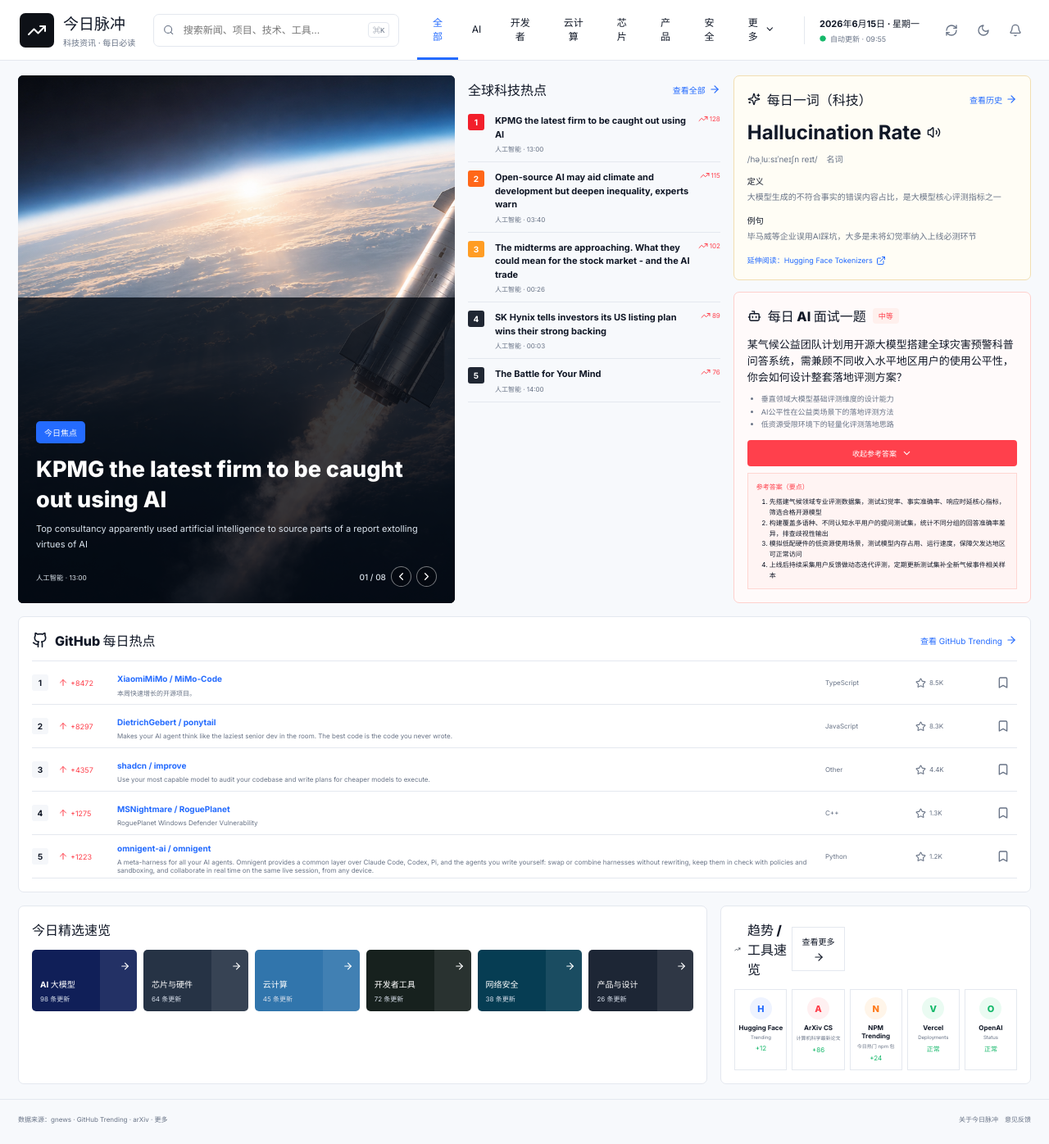
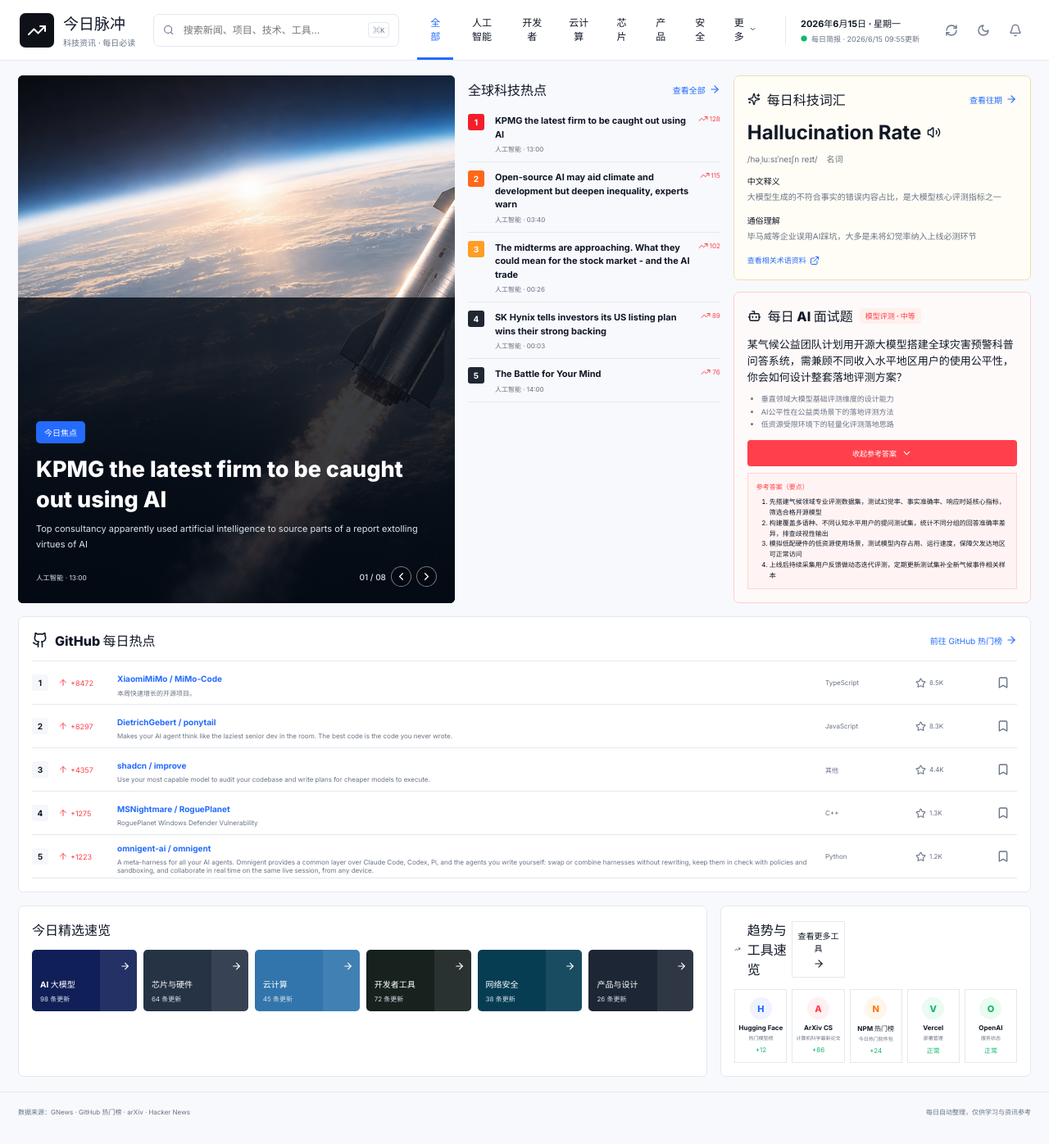
Before and after one commit to Frank-debug666/today-pulse, a React (Vite) app: page / in a window 1280 px wide. Shown: the whole page at 82% size. Built offline with nearby package versions, Linux system fonts and the light colour scheme.

Commit message:
Improve Chinese localization

```diff
--- a/src/App.jsx
+++ b/src/App.jsx
@@ -51,16 +51,29 @@
 ];
 
 const quickTools = [
-  ["Hugging Face", "Trending", "+12", "blue", "https://huggingface.co/models?sort=trending"],
+  ["Hugging Face", "热门模型榜", "+12", "blue", "https://huggingface.co/models?sort=trending"],
   ["ArXiv CS", "计算机科学最新论文", "+86", "red", "https://arxiv.org/list/cs/new"],
-  ["NPM Trending", "今日热门 npm 包", "+24", "orange", "https://www.npmjs.com/"],
-  ["Vercel", "Deployments", "正常", "green", "https://vercel.com/dashboard"],
-  ["OpenAI", "Status", "正常", "green", "https://status.openai.com/"],
+  ["NPM 热门榜", "今日热门软件包", "+24", "orange", "https://www.npmjs.com/"],
+  ["Vercel", "部署管理", "正常", "green", "https://vercel.com/dashboard"],
+  ["OpenAI", "服务状态", "正常", "green", "https://status.openai.com/"],
 ];
 
 function clean(value, fallback = "") {
   if (!value || /[锟斤拷鈥藞瑟]/.test(String(value))) return fallback;
   return value;
+}
+
+function localizeLanguage(language) {
+  return language === "Other" ? "其他" : language;
+}
+
+function formatUpdateTime(value) {
+  if (!value) return "等待首次更新";
+  const date = new Date(value);
+  const today = new Intl.DateTimeFormat("zh-CN", { timeZone: "Asia/Shanghai", dateStyle: "short" }).format(new Date());
+  const target = new Intl.DateTimeFormat("zh-CN", { timeZone: "Asia/Shanghai", dateStyle: "short" }).format(date);
+  const time = date.toLocaleTimeString("zh-CN", { hour: "2-digit", minute: "2-digit", timeZone: "Asia/Shanghai" });
+  return `${today === target ? "今天" : target} ${time}`;
 }
 
 function IconButton({ label, children, active, onClick }) {
@@ -138,7 +151,7 @@
   const filteredNews = useMemo(() => news.filter((item) => {
     const text = `${item.title} ${item.summary} ${item.category}`.toLowerCase();
     const aliases = {
-      AI: ["ai", "人工智能"],
+      人工智能: ["ai", "人工智能"],
       开发者: ["开发者", "编程", "开源"],
       云计算: ["云计算", "cloud"],
       芯片: ["芯片", "半导体", "chip"],
@@ -173,25 +186,25 @@
           <Search size={17} /><input ref={searchRef} value={query} onChange={(e) => setQuery(e.target.value)} placeholder="搜索新闻、项目、技术、工具..." /><kbd>⌘K</kbd>
         </label>
         <nav className={menuOpen ? "open" : ""}>
-          {["全部", "AI", "开发者", "云计算", "芯片", "产品", "安全"].map((item) => (
+          {["全部", "人工智能", "开发者", "云计算", "芯片", "产品", "安全"].map((item) => (
             <button key={item} className={filter === item ? "active" : ""} onClick={() => { setFilter(item); setMenuOpen(false); }}>{item}</button>
           ))}
           <button onClick={() => setMoreOpen(!moreOpen)}>更多<ChevronDown size={13} /></button>
         </nav>
         {moreOpen ? <div className="more-menu">
-          <a href="https://github.com/trending" target="_blank" rel="noreferrer">GitHub Trending</a>
+          <a href="https://github.com/trending" target="_blank" rel="noreferrer">GitHub 热门项目</a>
           <a href="https://arxiv.org/list/cs.AI/recent" target="_blank" rel="noreferrer">AI 最新论文</a>
-          <a href="https://news.ycombinator.com/" target="_blank" rel="noreferrer">Hacker News</a>
+          <a href="https://news.ycombinator.com/" target="_blank" rel="noreferrer">Hacker News 技术社区</a>
         </div> : null}
         <div className="date-status">
-          <strong>{dateLabel}</strong><span><Circle fill="currentColor" size={8} />自动更新 · {data?.generatedAt ? new Date(data.generatedAt).toLocaleTimeString("zh-CN", { hour: "2-digit", minute: "2-digit", timeZone: "Asia/Shanghai" }) : "08:32"}</span>
+          <strong>{dateLabel}</strong><span><Circle fill="currentColor" size={8} />每日简报 · {formatUpdateTime(data?.generatedAt)}更新</span>
         </div>
         <div className="top-actions">
           <IconButton label="实时刷新" onClick={() => loadDaily(true)}><RefreshCw className={refreshing ? "spin" : ""} /></IconButton>
           <IconButton label="切换主题" onClick={() => setDark(!dark)}>{dark ? <Sun /> : <Moon />}</IconButton>
           <IconButton label="通知" active={notificationOpen} onClick={() => setNotificationOpen(!notificationOpen)}><Bell /></IconButton>
         </div>
-        {notificationOpen ? <div className="notification-panel"><strong>更新通知</strong><p>今日简报已于 {data?.generatedAt ? new Date(data.generatedAt).toLocaleTimeString("zh-CN", { hour: "2-digit", minute: "2-digit", timeZone: "Asia/Shanghai" }) : "08:32"} 更新完成。</p><button onClick={() => setNotificationOpen(false)}>知道了</button></div> : null}
+        {notificationOpen ? <div className="notification-panel"><strong>更新通知</strong><p>今日简报已于 {formatUpdateTime(data?.generatedAt)} 更新完成。右上角刷新按钮可单独更新新闻与 GitHub 热点。</p><button onClick={() => setNotificationOpen(false)}>知道了</button></div> : null}
         {refreshNotice ? <button className="refresh-notice" type="button" onClick={() => setRefreshNotice("")}>{refreshNotice}<X size={13} /></button> : null}
       </header>
 
@@ -221,17 +234,17 @@
 
           <aside className="learning-stack">
             <section className="word-card">
-              <SectionTitle icon={<Sparkles size={16} />} action={wordHistoryOpen ? "关闭历史" : "查看历史"} onAction={() => setWordHistoryOpen(!wordHistoryOpen)}>每日一词（科技）</SectionTitle>
+              <SectionTitle icon={<Sparkles size={16} />} action={wordHistoryOpen ? "收起往期" : "查看往期"} onAction={() => setWordHistoryOpen(!wordHistoryOpen)}>每日科技词汇</SectionTitle>
               <h2>{clean(word.term, "Tokenization")}<Volume2 size={17} /></h2>
               <p className="phonetic">{clean(word.phonetic, "/ ˌtəʊkənaɪˈzeɪʃn /")} <span>名词</span></p>
-              <strong>定义</strong><p>{clean(word.definition, "将文本、数据或序列拆分为更小单位（token）的过程，以便模型或系统能够处理。")}</p>
-              <strong>例句</strong><p>{clean(word.example, "大语言模型在处理文本前，需要先进行 tokenization。")}</p>
-              <a href="https://huggingface.co/docs/tokenizers" target="_blank" rel="noreferrer">延伸阅读：Hugging Face Tokenizers <ExternalLink size={12} /></a>
+              <strong>中文释义</strong><p>{clean(word.definition, "将文本、数据或序列拆分为更小单位（token）的过程，以便模型或系统能够处理。")}</p>
+              <strong>通俗理解</strong><p>{clean(word.example, "大语言模型在处理文本前，需要先进行 tokenization。")}</p>
+              <a href="https://huggingface.co/docs/tokenizers" target="_blank" rel="noreferrer">查看相关术语资料 <ExternalLink size={12} /></a>
               {wordHistoryOpen ? <div className="word-history"><strong>往期词汇</strong><a href="https://en.wikipedia.org/wiki/Retrieval-augmented_generation" target="_blank" rel="noreferrer">RAG</a><a href="https://en.wikipedia.org/wiki/AI_agent" target="_blank" rel="noreferrer">AI Agent</a><a href="https://en.wikipedia.org/wiki/Inference" target="_blank" rel="noreferrer">Inference</a></div> : null}
             </section>
 
             <section className="interview-card">
-              <SectionTitle icon={<Bot size={17} />}>每日 AI 面试一题 <em>中等</em></SectionTitle>
+              <SectionTitle icon={<Bot size={17} />}>每日 AI 面试题 <em>{clean(interview.category, "AI 应用工程")} · {clean(interview.difficulty, "中等")}</em></SectionTitle>
               <h3>{clean(interview.question, "某机构要搭建 AI 交易场景的实时风险预警系统，核心工程设计要点有哪些？")}</h3>
               <ul>{(interview.points || ["场景需求拆解能力", "低延迟实时系统架构设计", "端侧 AI 推理性能优化"]).map((point) => <li key={point}>{clean(point, "工程能力与可靠性设计")}</li>)}</ul>
               <button className="answer-toggle" onClick={() => setAnswerOpen(!answerOpen)}>{answerOpen ? "收起参考答案" : "查看参考答案"}<ChevronDown /></button>
@@ -241,13 +254,13 @@
         </section>
 
         <section className="github-section">
-          <SectionTitle icon={<Github size={20} />} action="查看 GitHub Trending" actionHref="https://github.com/trending">GitHub 每日热点</SectionTitle>
+          <SectionTitle icon={<Github size={20} />} action="前往 GitHub 热门榜" actionHref="https://github.com/trending">GitHub 每日热点</SectionTitle>
           <div className="repo-table">
             {repos.slice(0, 5).map((repo, index) => (
               <article key={repo.name}>
-                <b>{index + 1}</b><em><ArrowDown size={12} />{clean(repo.growth, `+${1200 - index * 210}`)}</em>
+                <b>{index + 1}</b><em title="近 7 日新增关注数"><ArrowDown size={12} />{clean(repo.growth, `+${1200 - index * 210}`)}</em>
                 <span><a href={repo.url} target="_blank" rel="noreferrer">{clean(repo.name, fallbackRepos[index].name)}</a><small>{clean(repo.summary, fallbackRepos[index].summary)}</small></span>
-                <i>{clean(repo.language, fallbackRepos[index].language)}</i><label><Star size={13} />{clean(repo.stars, fallbackRepos[index].stars)}</label>
+                <i>{localizeLanguage(clean(repo.language, fallbackRepos[index].language))}</i><label title="累计关注数"><Star size={13} />{clean(repo.stars, fallbackRepos[index].stars)}</label>
                 <IconButton label="收藏" active={saved.has(repo.name)} onClick={() => toggleSave(repo.name)}>{saved.has(repo.name) ? <BookmarkCheck /> : <Bookmark />}</IconButton>
               </article>
             ))}
@@ -260,13 +273,13 @@
             <div className="topic-grid">{topics.map(([title, count, className, term]) => <a className={className} key={title} href={`https://news.google.com/search?q=${encodeURIComponent(term)}`} target="_blank" rel="noreferrer"><strong>{title}</strong><span>{count}</span><ArrowRight /></a>)}</div>
           </div>
           <aside className="tools-panel">
-            <SectionTitle icon={<TrendingUp size={17} />} action="查看更多" actionHref="https://www.producthunt.com/">趋势 / 工具速览</SectionTitle>
+            <SectionTitle icon={<TrendingUp size={17} />} action="查看更多工具" actionHref="https://www.producthunt.com/">趋势与工具速览</SectionTitle>
             <div>{quickTools.map(([title, sub, status, color, url]) => <a href={url} target="_blank" rel="noreferrer" key={title}><span className={color}>{title.slice(0, 1)}</span><strong>{title}<small>{sub}</small></strong><em>{status}</em></a>)}</div>
           </aside>
         </section>
       </main>
 
-      <footer><span>数据来源：gnews · GitHub Trending · arXiv · 更多</span><span>关于今日脉冲　意见反馈</span></footer>
+      <footer><span>数据来源：GNews · GitHub 热门榜 · arXiv · Hacker News</span><span>每日自动整理，仅供学习与资讯参考</span></footer>
     </div>
   );
 }
```
Also changed, not shown: api/live.js (+7 -7 lines), scripts/update-daily.mjs (+35 -10 lines), 1 other file (tests, documents, lock files or other folders).
